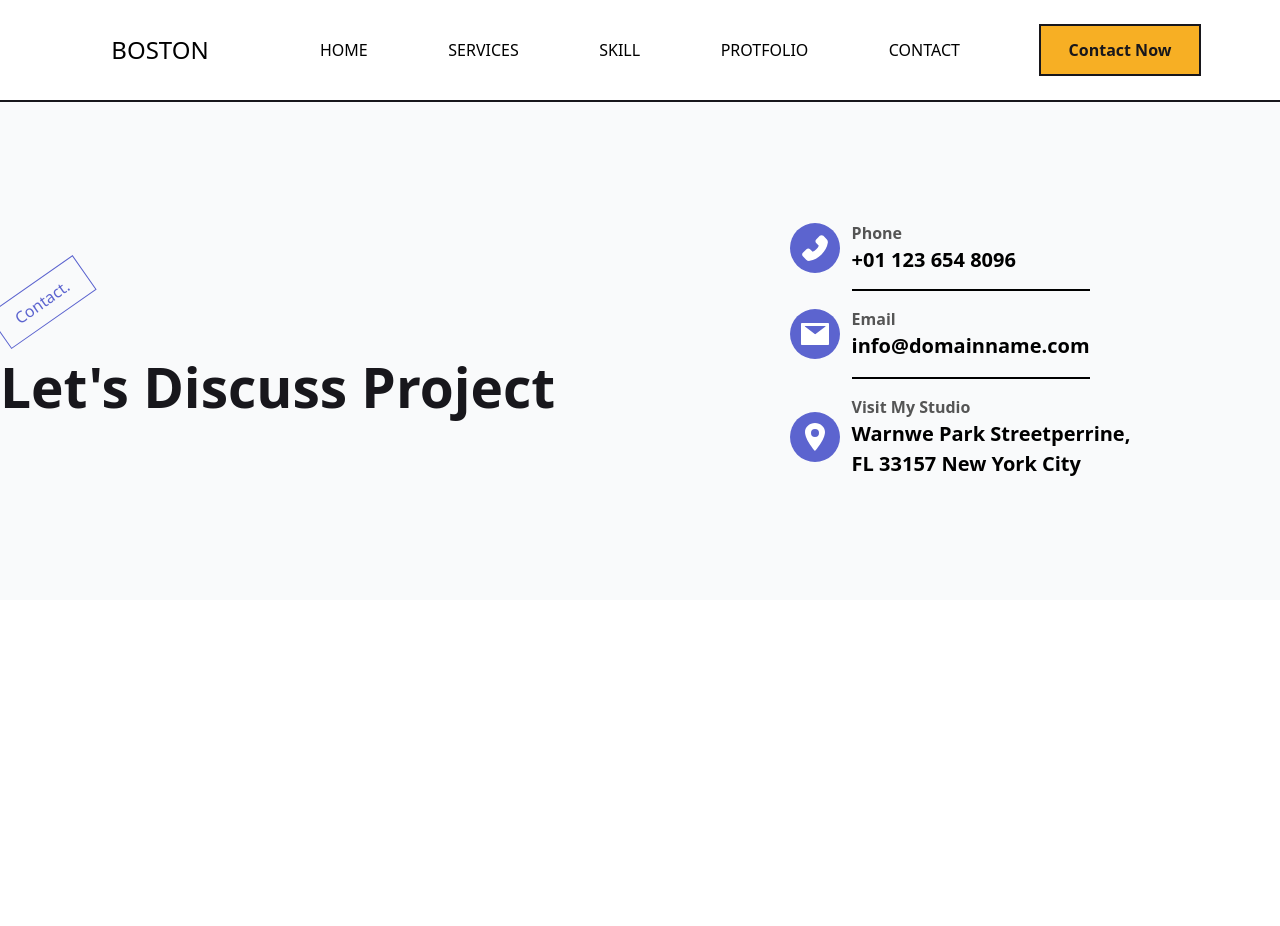
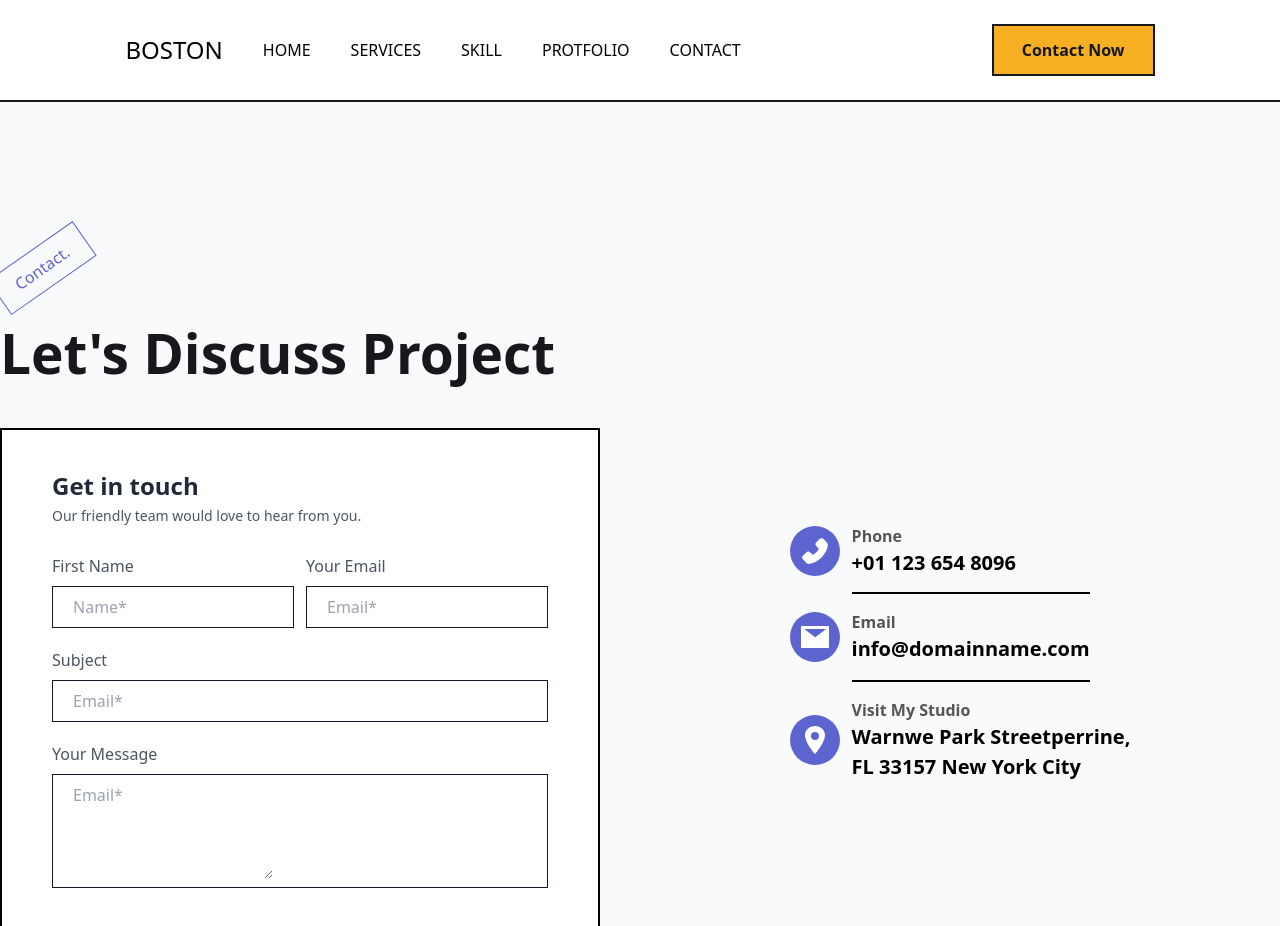
Before and after one commit to TahminaTania/typescript-and-next-Practice, a Next.js app: page /Contact in a window 1280 px wide. Shown: the top 926 px of the page. Before the commit the page ends 800 px from the top, so only its background shows below. Built offline with nearby package versions, Linux system fonts and the light colour scheme.

Commit message:
smooth scrol issue

```diff
--- a/src/components/Form.tsx
+++ b/src/components/Form.tsx
@@ -1 +1,99 @@
-//
+"use client";
+
+import Link from 'next/link';
+import { useState } from 'react'
+
+
+export default function Form() {
+
+    const [inputs, setInputs] = useState<{}>({});
+
+    const handleChange = (event:React.ChangeEvent<HTMLInputElement>) => {
+        const Byname = event.target.name;
+        const Byvalue = event.target.value;
+        setInputs(values => ({...values, [Byname]: Byvalue}))
+    }
+
+const handleSubmit = (event:React.FormEvent<HTMLFormElement>) => {
+    event.preventDefault();
+    setInputs("")
+
+}
+console.log(inputs)
+
+// console.log(inputs, "inputs now")
+
+        return (
+            <div>
+               <div className=' bg-white  border-black border-2 py-10 lg:px-[50px] px-3'>
+                    <form className="" onSubmit={handleSubmit}>
+                        <h1 className="text-gray-800 font-bold text-2xl mb-1">Get in touch</h1>
+                        <p className="text-sm font-normal text-gray-600 mb-7">Our friendly team would love to hear from you.</p>
+                        {/* starting input values */}
+
+                        <div>
+                            <div className='grid md:grid-cols-2 md:gap-3'>
+                                <section className='pb-3'>
+                                    <label className=' text-gray-600'>First Name</label>
+                                    <div className="flex items-center border border-gray-900 py-2 px-3 my-2">
+                                        <input className="pl-2 outline-none border-none w-full"
+                                        type="text"
+                                        name="username"
+                                        placeholder="Name*"
+                                        value={inputs.username || ""}
+                                        onChange={handleChange}
+                                        />
+                                    </div>
+                                </section>
+                                <section className='pb-3'>
+                                    <label className=' text-gray-600'>Your Email</label>
+                                    <div className="flex items-center border border-gray-900 py-2 px-3 my-2">
+                                        <input className="pl-2 outline-none border-none w-full"
+                                        type="email"
+                                        name="email"
+                                        placeholder="Email*"
+                                        value={inputs.email || ""}
+                                        onChange={handleChange}
+                                        />
+                                    </div>
+                                </section>
+                            </div>
+                            <section className='pb-3'>
+                                    <label className=' text-gray-600'>Subject</label>
+                                    <div className="flex items-center border border-gray-900 py-2 px-3 my-2">
+                                        <input className="pl-2 outline-none border-none"
+                                        type="text"
+                                        name="subject"
+                                        placeholder="Email*"
+                                        value={inputs.subject || ""}
+                                        onChange={handleChange}
+                                        />
+                                    </div>
+                            </section>
+                            <section>
+                                    <label className=' text-gray-600'>Your Message</label>
+                                    <div className="flex items-center border border-gray-900 py-2 px-3 my-2">
+                                        <textarea className="pl-2 outline-none border-none"
+                                            rows="4"
+                                            name="Message"
+                                            placeholder="Email*"
+                                            value={inputs.Message || ""}
+                                            onChange={handleChange}
+                                        ></textarea>
+                                    </div>
+                            </section>
+
+                        </div>
+
+
+
+                        <div className="pt-8">
+                           <button className="text-[#18171c] bg-[#f7af24] py-[12px] px-[28px] text-[16px] border-2 border-[#18171c] font-bold">Send Message</button>
+                        </div>
+
+                    </form>
+
+            </div>
+            </div>
+        )
+}
--- a/src/components/NavMenu.tsx
+++ b/src/components/NavMenu.tsx
@@ -14,8 +14,8 @@ interface Props {
 export default function NavMenu({param,title,Active,setActive}:Props) {
 
   return (
-    <div onClick={(e)=>setActive(param)}>
-      <Link href="" className={`${title===Active && "NavHover"}`} scroll={false}>{title}</Link>
+    <div onClick={(e)=>setActive(title)} className="">
+      <Link href={param}  className={`${title===Active && "NavHover"}`} scroll={false}>{title}</Link>
     </div>
 
   )
--- a/src/components/Navbar.tsx
+++ b/src/components/Navbar.tsx
@@ -14,16 +14,16 @@ export default function Navbar() {
   return (
     <section className='sticky top-0 z-50'>
     <div className='bg-white border-b-2 border-[#18171c] py-6'>
-      <div className="md:grid md:grid-cols-4 hidden">
-        <div className="mx-auto my-auto text-2xl">BOSTON</div>
-        <div className=" col-span-2 flex items-center justify-between left-0 uppercase text-md" >
-                <NavMenu title="Home" param="Home"  Active={Active} setActive={setActive}/>
-                <NavMenu title="Services" param="Services"  Active={Active} setActive={setActive}/>
-                <NavMenu title="SKill" param="SKill"  Active={Active} setActive={setActive}/>
-                <NavMenu title="Protfolio" param="Protfolio"  Active={Active} setActive={setActive} />
-                <NavMenu title="Contact" param="Contact"  Active={Active} setActive={setActive}/>
+      <div className="md:middleContainer hidden">
+        <div className="flex items-center gap-10 left-0 uppercase text-md" >
+                <div className="text-2xl">BOSTON</div>
+                <NavMenu title="Home" param="#Home"  Active={Active} setActive={setActive}/>
+                <NavMenu title="Services" param="#Services"  Active={Active} setActive={setActive}/>
+                <NavMenu title="SKill" param="#SKill"  Active={Active} setActive={setActive}/>
+                <NavMenu title="Protfolio" param="#Protfolio"  Active={Active} setActive={setActive} />
+                <NavMenu title="Contact" param="#Contact"  Active={Active} setActive={setActive}/>
         </div>
-        <div className="flex justify-center">
+        <div className="">
           <button className="text-[#18171c] bg-[#f7af24] py-[12px] px-[28px] text-[16px] border-2 border-[#18171c] font-bold">Contact Now</button>
         </div>
       </div>
--- a/src/pages/Contact.tsx
+++ b/src/pages/Contact.tsx
@@ -1,16 +1,16 @@
-// import Form from '@/components/Form'
+import Form from '@/components/Form'
 import {AiFillMail,AiFillPhone} from 'react-icons/ai'
 import {IoLocationSharp} from 'react-icons/io5'
 
 export default function Contact() {
   return (
-    <section className='bg-gray-50'>
+    <section className='bg-gray-50' id='Contact'>
         <div className='container mx-auto pb-10  md:py-[105px] '>
         <div className='grid  grid-cols-1 md:grid-cols-2 font-sarif items-center'>
                 <div className='col-span-1 py-[100px] md:py-10 pr-10 md:text-start text-center'>
                     <h6 className=' mb-[30px] ml-[-10px]'><span className='inline-block border-[1px] border-[#5c64cf] px-[20px] py-[8px] text-[#5c64cf] md:rotate-[-35deg]'>Contact.</span></h6>
                     <h1 className=' inline md:text-[55px] leading-tight text-[43px] pb-[p5px] font-[800] text-[#18171c]'>Let's Discuss Project</h1>
-                   {/* <div className='py-10'><Form/></div> */}
+                   <div className='py-10'><Form/></div>
                 </div>
 
                 <div className='mx-auto'>
--- a/src/pages/Home.tsx
+++ b/src/pages/Home.tsx
@@ -5,7 +5,7 @@ import React from 'react'
 
 export default function Home() {
   return (
-   <section>
+   <section id='Home'>
     <div className='container mx-auto pb-10  md:py-[105px] '>
       <div className='grid  grid-cols-1 md:grid-cols-2 font-sarif bg-gray-50 '>
             <div className='col-span-1 py-[100px] md:py-10 pr-10 md:text-start text-center'>
--- a/src/pages/Latest.tsx
+++ b/src/pages/Latest.tsx
@@ -11,7 +11,7 @@ interface IndexProps{
 
 export default function Latest({skill}:IndexProps) {
   return (
-    <section className='py-[80px] bg-orange-50'>
+    <section className='py-[80px] bg-orange-50' id='Protfolio'>
         <div className='container  mx-auto lg:px-[150px]'>
             <div className='font-[Rubik] tracking-widest md:text-start text-center'>
                 <h6 className=' mb-[30px] ml-[-10px]'><span className='inline-block border-[1px] border-[#5c64cf] px-[20px] py-[8px] text-[#5c64cf] md:rotate-[-35deg]'>Portfolio.</span></h6>
--- a/src/pages/Services.tsx
+++ b/src/pages/Services.tsx
@@ -15,7 +15,7 @@ interface Props{
 export default function Services({data}:Props) {
 
   return (
-    <section className='py-[80px] bg-orange-50'>
+    <section className='py-[80px] bg-orange-50' id='Services'>
         <div className='container  mx-auto md:px-[150px]'>
             <div className='font-[Rubik] tracking-widest md:text-start text-center'>
                 <h6 className=' mb-[30px] ml-[-10px]'><span className='inline-block border-[1px] border-[#5c64cf] px-[20px] py-[8px] text-[#5c64cf] md:rotate-[-35deg]'>Services.</span></h6>
--- a/src/pages/Skill.tsx
+++ b/src/pages/Skill.tsx
@@ -18,7 +18,7 @@ interface IndexProps{
 function Skill({experiences,skill}:IndexProps) {
 
   return (
-    <section>
+    <section id="SKill">
         <div className='container mx-auto py-[100px] md:px-[50px]'>
             <div className='grid md:grid-cols-2 grid-cols-1'>
                 <div>
--- a/src/pages/index.tsx
+++ b/src/pages/index.tsx
@@ -9,6 +9,7 @@ import Latest from "./Latest"
 import fsPromises from 'fs/promises';
 import path from 'path'
 import Contact from "./Contact";
+import Footer from "@/components/Footer";
 
 
 
@@ -16,12 +17,13 @@ export default function LandingPage({data,objectData}:IndexProps) {
   const experiences = objectData.experince;
   const skill = objectData.Skills;
   return (
-    <main className="">
+    <main className="scroll-smooth">
      <Home/>
      <Services data={data}/>
      <Skill experiences={experiences} skill={skill}/>
      <Latest skill={skill}/>
      <Contact/>
+     <Footer/>
     </main>
   )
 }
--- a/src/styles/globals.css
+++ b/src/styles/globals.css
@@ -1,9 +1,16 @@
 @tailwind base;
 @tailwind components;
 @tailwind utilities;
+
+body {
+  scroll-behavior: smooth;
+}
 
 @layer components {
   .NavHover {
     @apply cursor-pointer rounded-full px-5 py-2 bg-[#f7af24];
   }
+  .middleContainer {
+    @apply container mx-auto flex justify-around;
+  }
 }
```
Also changed, not shown: src/components/Footer.tsx (added, +24 -0 lines).
